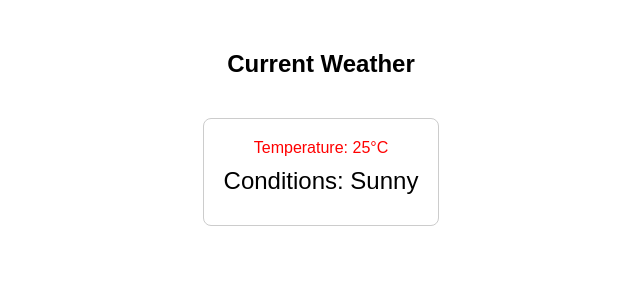
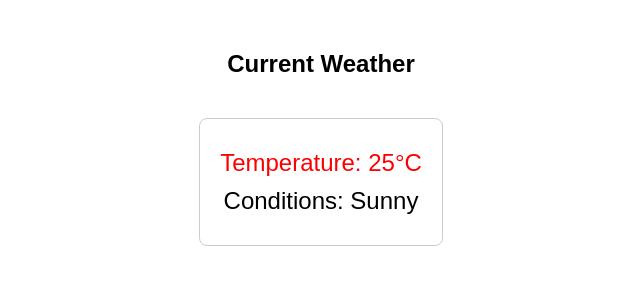
Before and after one commit to acciojob/conditional-weather-report-Rajudas575, a React app: page / in a window 1280 px wide. Shown: the top 300 px of the page, without its empty margins (319-959 px from the left). Built offline with nearby package versions, Linux system fonts and the light colour scheme.

Commit message:
Update App.js

```diff
--- a/src/components/App.js
+++ b/src/components/App.js
@@ -18,9 +18,9 @@ const App = () => {
         <div className="App">
           <h2>Current Weather</h2>
           <div className="weather-container">
-            <span style={{ color: getTemperatureColor(weather.temperature) }}>
+            <p><span style={{ color: getTemperatureColor(weather.temperature) }}>
               Temperature: {weather.temperature}°C
-            </span>
+            </span></p>
            <p> <span>Conditions: {weather.conditions}</span></p>
           </div>
         </div>
```
